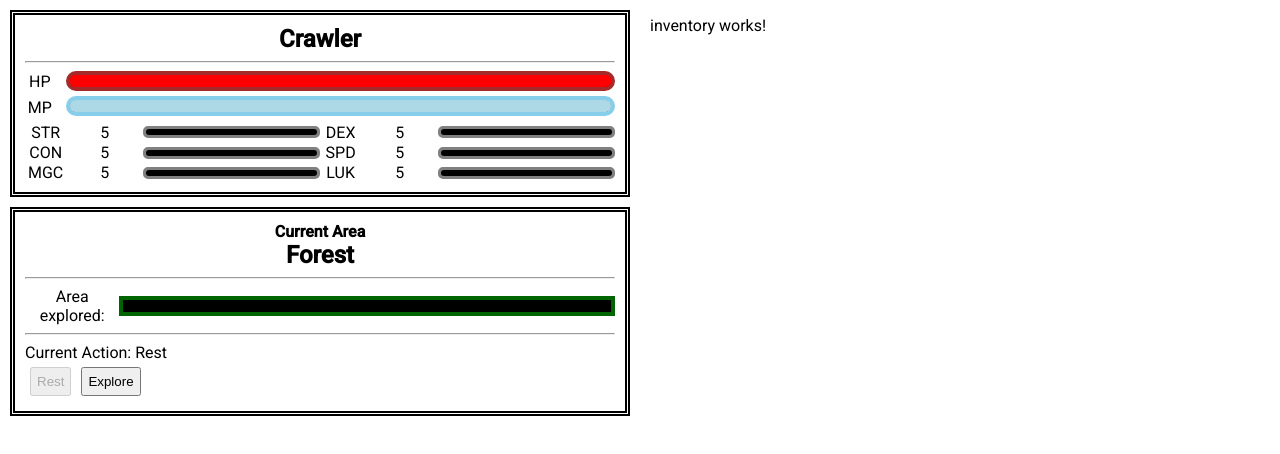
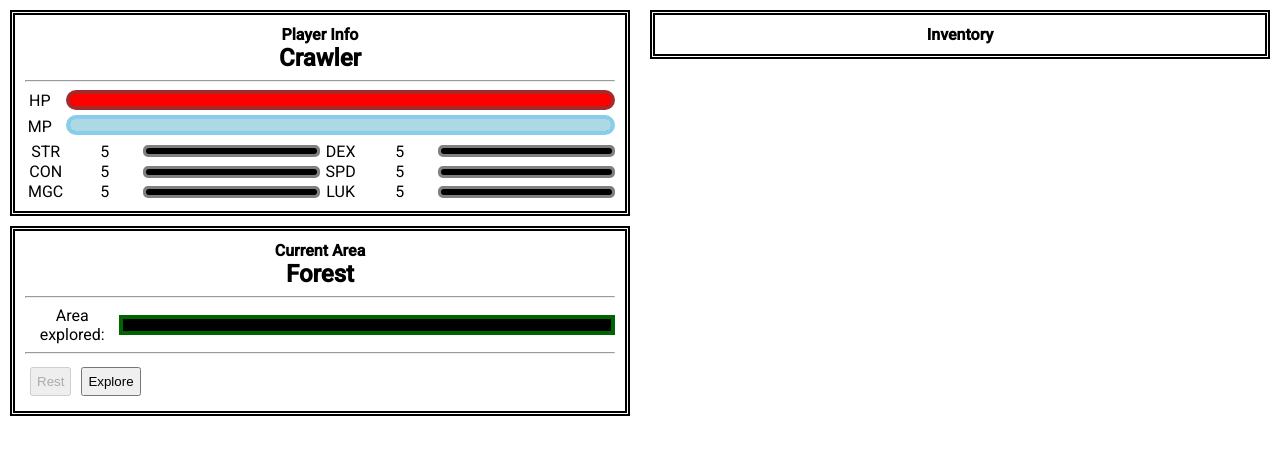
Before and after one commit to filiperferreira/iCrawler2, an Angular app: page / in a window 1280 px wide. Shown: the top 454 px of the page. Built offline with nearby package versions, Linux system fonts and the light colour scheme.

Commit message:
Adding inventory

```diff
--- a/src/app/app.module.ts
+++ b/src/app/app.module.ts
@@ -7,6 +7,7 @@ import { StatPipePipe } from './stat-pipe.pipe';
 import { DungeonComponent } from './dungeon/dungeon.component';
 import { InventoryComponent } from './inventory/inventory.component';
 import { BrowserAnimationsModule } from '@angular/platform-browser/animations';
+import { MaterialModule } from './material/material.module';
 
 @NgModule({
   declarations: [
@@ -18,7 +19,8 @@ import { BrowserAnimationsModule } from '@angular/platform-browser/animations';
   ],
   imports: [
     BrowserModule,
-    BrowserAnimationsModule
+    BrowserAnimationsModule,
+    MaterialModule
   ],
   providers: [],
   bootstrap: [AppComponent]
--- a/src/app/dungeon/dungeon.component.css
+++ b/src/app/dungeon/dungeon.component.css
@@ -40,7 +40,7 @@
     background-color: black;
 }
 
-#action-button {
+.action-button {
     margin: 5px;
     padding: 5px;
 }
--- a/src/app/dungeon/dungeon.component.html
+++ b/src/app/dungeon/dungeon.component.html
@@ -11,17 +11,10 @@
             max="{{getDungeon().exploration.max}}"></progress>
     </div>
     <hr>
-    Current Action:
-    <span *ngIf="getDungeon().action == undefined">
-        Rest
-    <br></span>
-    <span *ngIf="getDungeon().action != undefined">
-        {{getDungeon().action?.name}}
-    <br></span>
-    <button id="action-button"
+    <button class="action-button"
         (click)="setAction(undefined)"
         [disabled]="getDungeon().action == undefined">Rest</button>
-    <button id="action-button"
+    <button class="action-button"
         *ngFor="let action of getUnlockedActions()"
         (click)="setAction(action)"
         [disabled]="getDungeon().action == action">{{action.name}}</button>
--- a/src/app/inventory/inventory.component.css
+++ b/src/app/inventory/inventory.component.css
@@ -0,0 +1,16 @@
+#inventory {
+    width: 100% - 10px;
+    padding: 10px;
+    border: 5px double black;
+}
+
+#inventory-title {
+    width: 100%;
+    text-align: center;
+    display: inline-block;
+    font-weight: bold;
+}
+
+#title {
+    font-size: medium;
+}
--- a/src/app/inventory/inventory.component.html
+++ b/src/app/inventory/inventory.component.html
@@ -1 +1,5 @@
-<p>inventory works!</p>
+<div id="inventory">
+    <div id="inventory-title">
+        <span id="title">Inventory</span><br>
+    </div>
+</div>
--- /dev/null
+++ b/src/app/material/material.module.ts
@@ -0,0 +1,14 @@
+import { NgModule } from '@angular/core';
+import { MatButtonModule } from '@angular/material/button';
+import { MatGridListModule } from '@angular/material/grid-list';
+
+const MaterialComponents = [
+  MatButtonModule,
+  MatGridListModule
+];
+
+@NgModule({
+  imports: [MaterialComponents],
+  exports: [MaterialComponents]
+})
+export class MaterialModule { }
--- a/src/app/player/player.component.css
+++ b/src/app/player/player.component.css
@@ -4,12 +4,19 @@
     border: 5px double black;
 }
 
-#player-name {
+#player-title {
     width: 100%;
     text-align: center;
-    font-size: x-large;
     display: inline-block;
     font-weight: bold;
+}
+
+#title {
+    font-size: medium;
+}
+
+#player-name {
+    font-size: x-large;
 }
 
 #resource-display {
--- a/src/app/player/player.component.html
+++ b/src/app/player/player.component.html
@@ -1,5 +1,8 @@
 <div id="player">
-    <div id="player-name">{{getPlayer().name}}</div>
+    <div id="player-title">
+        <span id="title">Player Info</span><br>
+        <span id="player-name">{{getPlayer().name}}</span>
+    </div>
     <hr>
     <div id="resource-display">
         <span id="resource-text">HP</span>
```
